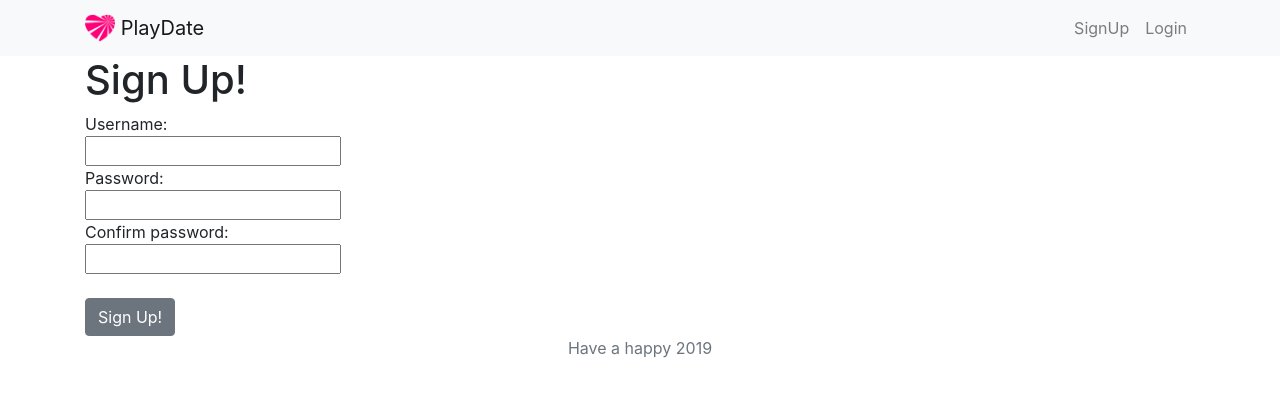
After one commit to missymagenta/playdate, a Django app: page /accounts/signup in a window 1280 px wide. The commit adds this page. Shown: the top 397 px of the page. Run offline with Django 3.2, Linux system fonts and the light colour scheme; some libraries are stand-ins or nearby versions.

Commit message:
d3c3
signup

```diff
--- /dev/null
+++ b/accounts/templates/accounts/signup.html
@@ -0,0 +1,45 @@
+{% extends 'base.html' %}
+
+<!DOCTYPE html>
+<html lang="en">
+<head>
+    <meta charset="UTF-8">
+    <title>Signup</title>
+</head>
+<body>
+
+{% block content %}
+
+{% if error %}
+
+{{ error }}
+ <br />
+ <br />
+{% endif %}
+
+<h1>Sign Up!</h1>
+
+<form method="POST" action="{% url 'signup' %}">
+
+    {% csrf_token %}
+    Username:
+    <br />
+    <input type="text" name="username" />
+    <br />
+    Password:
+    <br />
+    <input type="password" name="password1" />
+    <br />
+    Confirm password:
+    <br />
+    <input type="password" name="password2" />
+    <br />
+    <br />
+    <input class="btn btn-secondary" type="submit" value="Sign Up!" />
+
+</form>
+
+{% endblock%}
+
+</body>
+</html>
--- /dev/null
+++ b/accounts/urls.py
@@ -0,0 +1,9 @@
+from django.urls import path
+from . import views
+
+
+urlpatterns = [
+    path('login', views.login, name='login'),
+    path('signup', views.signup, name='signup'),
+    path('logout', views.logout, name='logout'),
+]
--- a/accounts/views.py
+++ b/accounts/views.py
@@ -1,3 +1,31 @@
-from django.shortcuts import render
+from django.shortcuts import render, redirect
+from django.contrib.auth.models import User
+from django.contrib import auth
 
-# Create your views here.
+
+def signup(request):
+    if request.method == "POST":
+        # user has info and wants an account
+        if request.POST['password1'] == request.POST['password2']:
+            try:
+                user = User.objects.get(username=request.POST['username'])
+                return render(request, 'accounts/signup.html', {'error': 'username already taken'})
+            except User.DoesNotExist:
+                user = User.objects.create_user(request.POST['username'], password = request.POST['password1'])
+                auth.login(request, user)
+                return redirect('home')
+        else:
+            return render(request, 'accounts/signup.html', {'error': 'password did not match'})
+    else:
+    # user wants to enter info
+        return render(request, 'accounts/signup.html')
+
+
+def login(request):
+    return render(request, 'accounts/login.html')
+
+
+def logout(request):
+    # TODO need to route to homepage
+    # and don't forget to logout
+    return render(request, 'accounts/signup.html')
--- a/playdate/templates/base.html
+++ b/playdate/templates/base.html
@@ -7,7 +7,7 @@
     <meta name="description" content="">
     <meta name="author" content="Mark Otto, Jacob Thornton, and Bootstrap contributors">
     <meta name="generator" content="Jekyll v3.8.5">
-    <title>Doina</title>
+    <title>PlayDate</title>
 
     <link rel="canonical" href="https://getbootstrap.com/docs/4.3/examples/album/">
 
--- a/playdate/urls.py
+++ b/playdate/urls.py
@@ -14,10 +14,11 @@ Including another URLconf
     2. Add a URL to urlpatterns:  path('blog/', include('blog.urls'))
 """
 from django.contrib import admin
-from django.urls import path
+from django.urls import path, include
 from places import views
 
 urlpatterns = [
     path('admin/', admin.site.urls),
     path('', views.home, name='home'),
+    path('accounts/', include('accounts.urls')),
 ]
```
Also changed, not shown: accounts/templates/accounts/login.html (added, +18 -0 lines).
